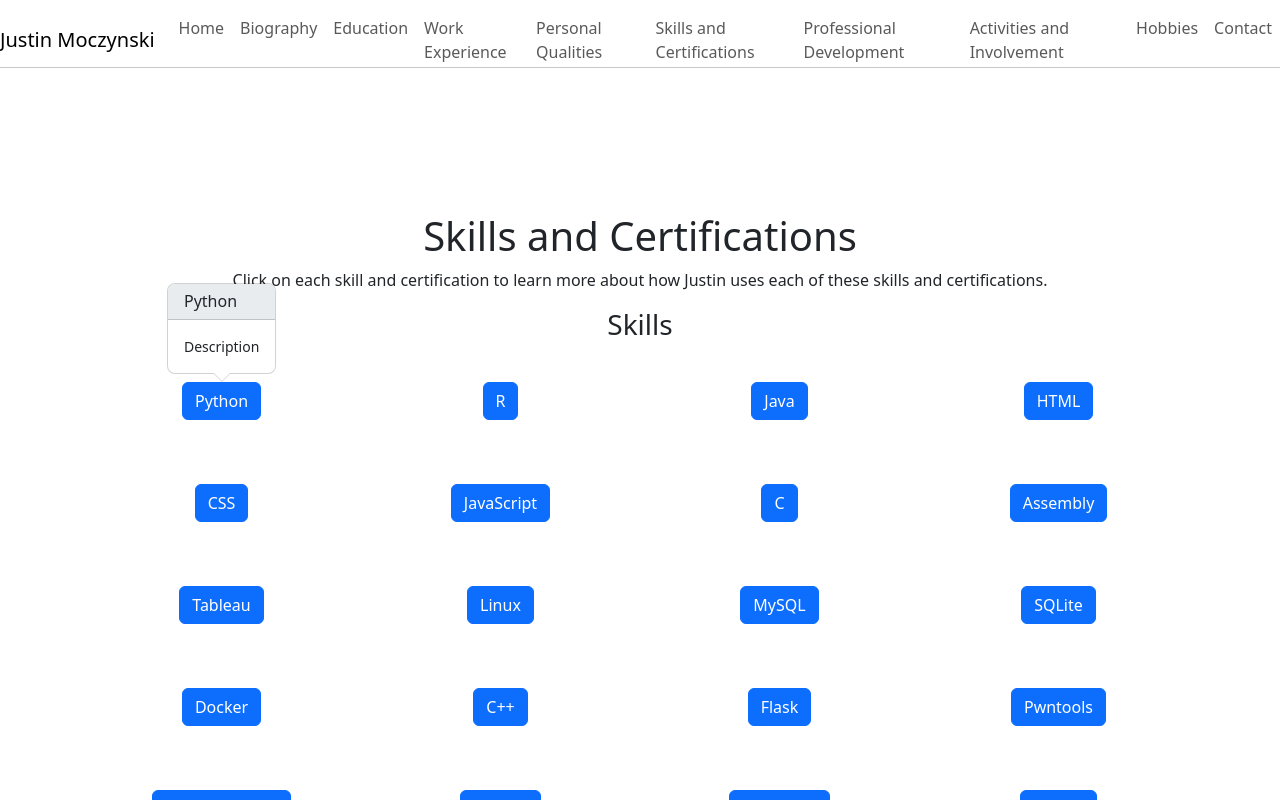
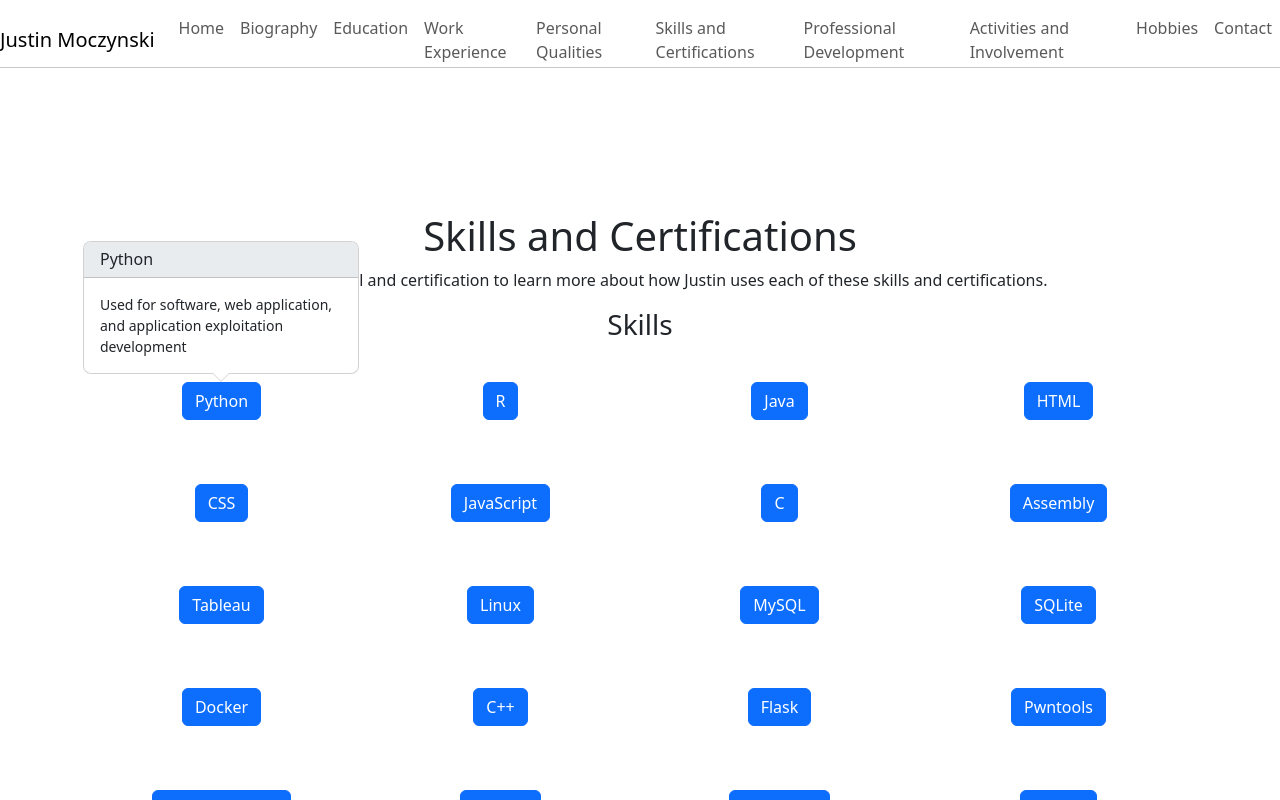
Before and after one commit to jmoczynski/personal-profile, a React (Create React App) app: page / in a window 1280 px wide. Both pictures are taken after a click on the button "Python". Shown: the part 3847-4647 px from the top of the page. Built offline with nearby package versions, Linux system fonts and the light colour scheme.

Commit message:
worked on Skills page

```diff
--- a/src/components/SkillsPage.js
+++ b/src/components/SkillsPage.js
@@ -9,154 +9,154 @@ function SkillsPage(){
     const popover_Python = (
         <Popover id="popover_Python">
             <Popover.Header as="h3">Python</Popover.Header>
-            <Popover.Body>Description</Popover.Body>
+            <Popover.Body>Used for software, web application, and application exploitation development</Popover.Body>
         </Popover>
     );
 
     const popover_R = (
         <Popover id="popover_R">
             <Popover.Header as="h3">R</Popover.Header>
-            <Popover.Body>Description</Popover.Body>
+            <Popover.Body>Used for data analysis and linear algebra computations</Popover.Body>
         </Popover>
     );
 
     const popover_Java = (
         <Popover id="popover_Java">
             <Popover.Header as="h3">Java</Popover.Header>
-            <Popover.Body>Description</Popover.Body>
+            <Popover.Body>Used for software development</Popover.Body>
         </Popover>
     );
 
     const popover_HTML = (
         <Popover id="popover_HTML">
             <Popover.Header as="h3">HTML</Popover.Header>
-            <Popover.Body>Description</Popover.Body>
+            <Popover.Body>Used for web application development</Popover.Body>
         </Popover>
     );
 
     const popover_CSS = (
         <Popover id="popover_CSS">
             <Popover.Header as="h3">CSS</Popover.Header>
-            <Popover.Body>Description</Popover.Body>
+            <Popover.Body>Used for web application development</Popover.Body>
         </Popover>
     );
 
     const popover_JavaScript = (
         <Popover id="popover_JavaScript">
             <Popover.Header as="h3">JavaScript</Popover.Header>
-            <Popover.Body>Description</Popover.Body>
+            <Popover.Body>Used for web application development</Popover.Body>
         </Popover>
     );
 
     const popover_C = (
         <Popover id="popover_C">
             <Popover.Header as="h3">C</Popover.Header>
-            <Popover.Body>Description</Popover.Body>
+            <Popover.Body>Used for software and application exploitation development</Popover.Body>
         </Popover>
     );
 
     const popover_Assembly = (
         <Popover id="popover_Assembly">
             <Popover.Header as="h3">Assembly</Popover.Header>
-            <Popover.Body>Description</Popover.Body>
+            <Popover.Body>Used for software analysis and application exploitation development</Popover.Body>
         </Popover>
     );
 
     const popover_Tableau = (
         <Popover id="popover_Tableau">
             <Popover.Header as="h3">Tableau</Popover.Header>
-            <Popover.Body>Description</Popover.Body>
+            <Popover.Body>Used for data analysis</Popover.Body>
         </Popover>
     );
 
     const popover_Linux = (
         <Popover id="popover_Linux">
             <Popover.Header as="h3">Linux</Popover.Header>
-            <Popover.Body>Description</Popover.Body>
+            <Popover.Body>Used for learning about computer organization and systems and application exploitation development</Popover.Body>
         </Popover>
     );
 
     const popover_MySQL = (
         <Popover id="popover_MySQL">
             <Popover.Header as="h3">MySQL</Popover.Header>
-            <Popover.Body>Description</Popover.Body>
+            <Popover.Body>Used for database development</Popover.Body>
         </Popover>
     );
 
     const popover_SQLite = (
         <Popover id="popover_SQLite">
             <Popover.Header as="h3">SQLite</Popover.Header>
-            <Popover.Body>Description</Popover.Body>
+            <Popover.Body>Used for database development</Popover.Body>
         </Popover>
     );
 
     const popover_Docker = (
         <Popover id="popover_Docker">
             <Popover.Header as="h3">Docker</Popover.Header>
-            <Popover.Body>Description</Popover.Body>
+            <Popover.Body>Used for application exploitation development</Popover.Body>
         </Popover>
     );
 
     const popover_CPlusPlus = (
         <Popover id="popover_CPlusPlus">
-            <Popover.Header as="h3"></Popover.Header>
-            <Popover.Body>Description</Popover.Body>
+            <Popover.Header as="h3">C++</Popover.Header>
+            <Popover.Body>Used for software development</Popover.Body>
         </Popover>
     );
 
     const popover_Flask = (
         <Popover id="popover_Flask">
             <Popover.Header as="h3">Flask</Popover.Header>
-            <Popover.Body>Description</Popover.Body>
+            <Popover.Body>Used for web application development</Popover.Body>
         </Popover>
     );
 
     const popover_Pwntools = (
         <Popover id="popover_Pwntools">
             <Popover.Header as="h3">Pwntools</Popover.Header>
-            <Popover.Body>Description</Popover.Body>
+            <Popover.Body>Used for application exploitation development</Popover.Body>
         </Popover>
     );
 
     const popover_MicrosoftExcel = (
         <Popover id="popover_MicrosoftExcel">
             <Popover.Header as="h3">Microsoft Excel</Popover.Header>
-            <Popover.Body>Description</Popover.Body>
+            <Popover.Body>Used for data analysis</Popover.Body>
         </Popover>
     );
 
     const popover_ReactJS = (
         <Popover id="popover_ReactJS">
             <Popover.Header as="h3">ReactJS</Popover.Header>
-            <Popover.Body>Description</Popover.Body>
+            <Popover.Body>Used for web application development</Popover.Body>
         </Popover>
     );
 
     const popover_MongoDB = (
         <Popover id="popover_MongoDB">
             <Popover.Header as="h3">MongoDB</Popover.Header>
-            <Popover.Body>Description</Popover.Body>
+            <Popover.Body>Used for database development</Popover.Body>
         </Popover>
     );
 
     const popover_Ghidra = (
         <Popover id="popover_Ghidra">
             <Popover.Header as="h3">Ghidra</Popover.Header>
-            <Popover.Body>Description</Popover.Body>
+            <Popover.Body>Used for application exploitation development</Popover.Body>
         </Popover>
     );
 
     const popover_gdb = (
         <Popover id="popover_gdb">
             <Popover.Header as="h3">gdb</Popover.Header>
-            <Popover.Body>Description</Popover.Body>
+            <Popover.Body>Used for software and application exploitation development</Popover.Body>
         </Popover>
     );
 
     const popover_GoogleSheets = (
         <Popover id="popover_GoogleSheets">
             <Popover.Header as="h3">Google Sheets</Popover.Header>
-            <Popover.Body>Description</Popover.Body>
+            <Popover.Body>Used for data analysis</Popover.Body>
         </Popover>
     );
 
@@ -177,14 +177,14 @@ function SkillsPage(){
     const popover_CertExcelAssociate = (
         <Popover id="popover_CertExcelAssociate">
             <Popover.Header as="h3">Excel Associate</Popover.Header>
-            <Popover.Body>Description</Popover.Body>
+            <Popover.Body><p>No Expiration</p>Used for data analysis</Popover.Body>
         </Popover>
     );
 
     const popover_CertLifeguard = (
         <Popover id="popover_CertLifeguard">
             <Popover.Header as="h3">Lifeguarding</Popover.Header>
-            <Popover.Body>Description</Popover.Body>
+            <Popover.Body><p>Expires November 2024</p>Used for lifeguarding at aquatic facilities</Popover.Body>
         </Popover>
     );
 
```
